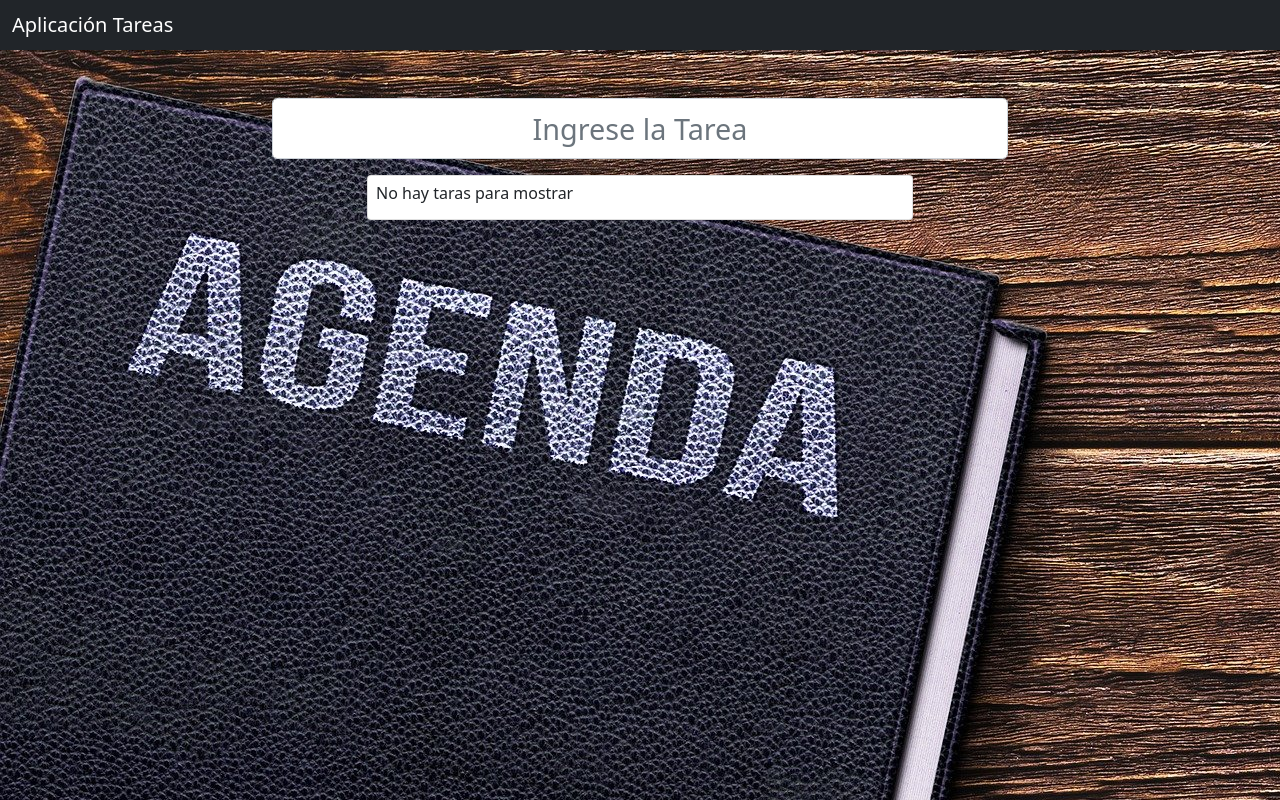
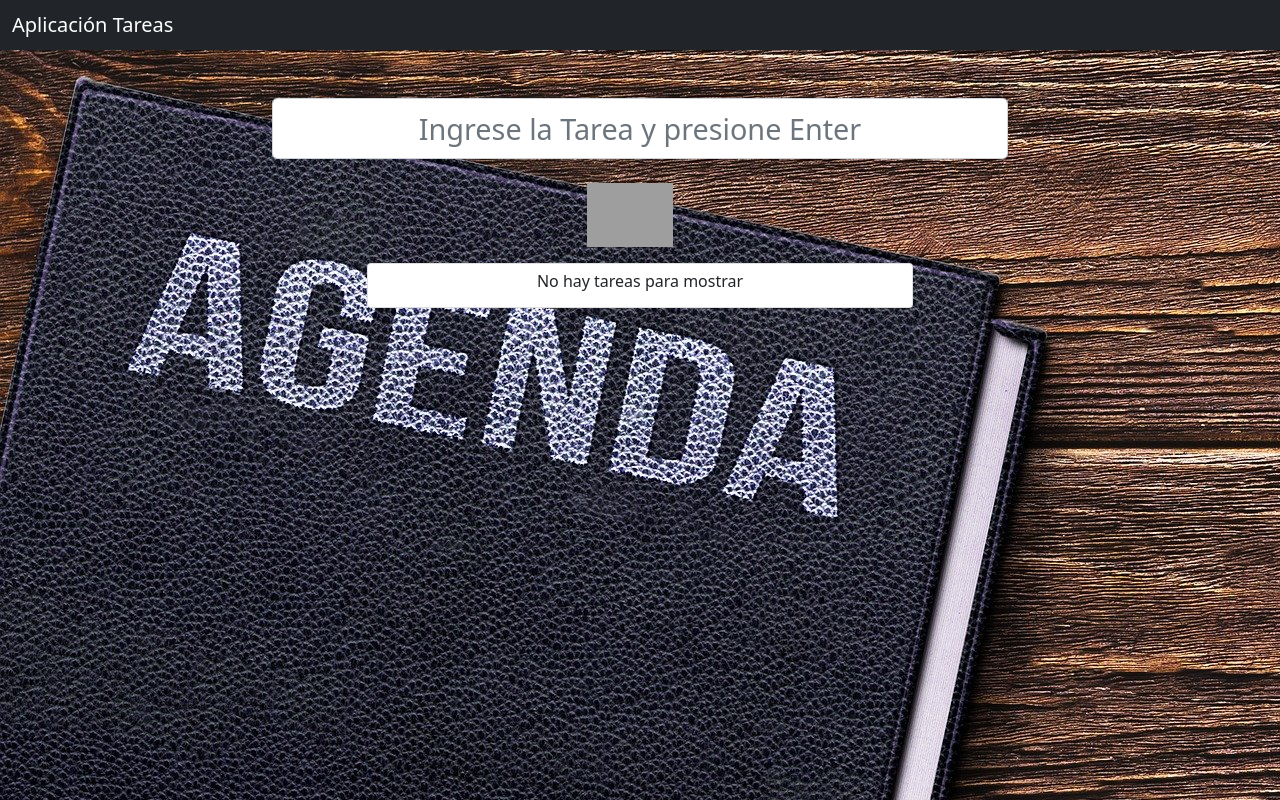
Before and after one commit to Daniel151505/Aplicacion-Tareas, an Angular app in the folder Aplicacion-Tareas/: page / in a window 1280 px wide. Built offline with nearby package versions, Linux system fonts and the light colour scheme; grey boxes are pictures that could not be loaded.

Commit message:
Modificación de la Vista Tareas

```diff
--- a/Aplicacion-Tareas/src/app/Components/tareas/tareas.component.html
+++ b/Aplicacion-Tareas/src/app/Components/tareas/tareas.component.html
@@ -1,11 +1,19 @@
 <div class="container mt-5">
     <div class="row">
         <div class="col-lg-8 offset-lg-2">
-            <input type="text" [(ngModel)]="nombreTarea" (keyup.enter)="agregarTarea()" class="form-control form-control-lg" placeholder="Ingrese la Tarea">
+            <input type="text" [(ngModel)]="nombreTarea" (keyup.enter)="agregarTarea()" class="form-control form-control-lg" placeholder="Ingrese la Tarea y presione Enter">
+            <br>
         </div>
+        <div class="text-center centrar">
+            <div class="icono ">
+            <img src="../../../assets/images/anadir.png" (click)="agregarTarea()" alt="">
+
+        </div>
+        </div>
+
         <div class="col-lg-6 offset-lg-3 mt-3">
             <div *ngIf="listTareas.length === 0" class="card p-2">
-                <h6>No hay taras para mostrar</h6>
+                <h6 class="text-center">No hay tareas para mostrar</h6>
             </div>
             <ul class="list-group">
                 <li class="list-group-item d-flex justify-content-between" *ngFor="let tarea of listTareas; let i = index">
@@ -15,7 +23,7 @@
                     <!-- <i class="far fa-circle"></i> -->
                     <!-- <i class="fas fa-check-circle"></i> -->
                     </span>
-                    {{tarea.nombre}}
+                    <label class="letra"> {{tarea.nombre}} </label>
                     <span class="cursor text-danger" (click)="eliminarTarea(i)">
                         <i class="fas fa-trash"></i>
                     </span>
```
